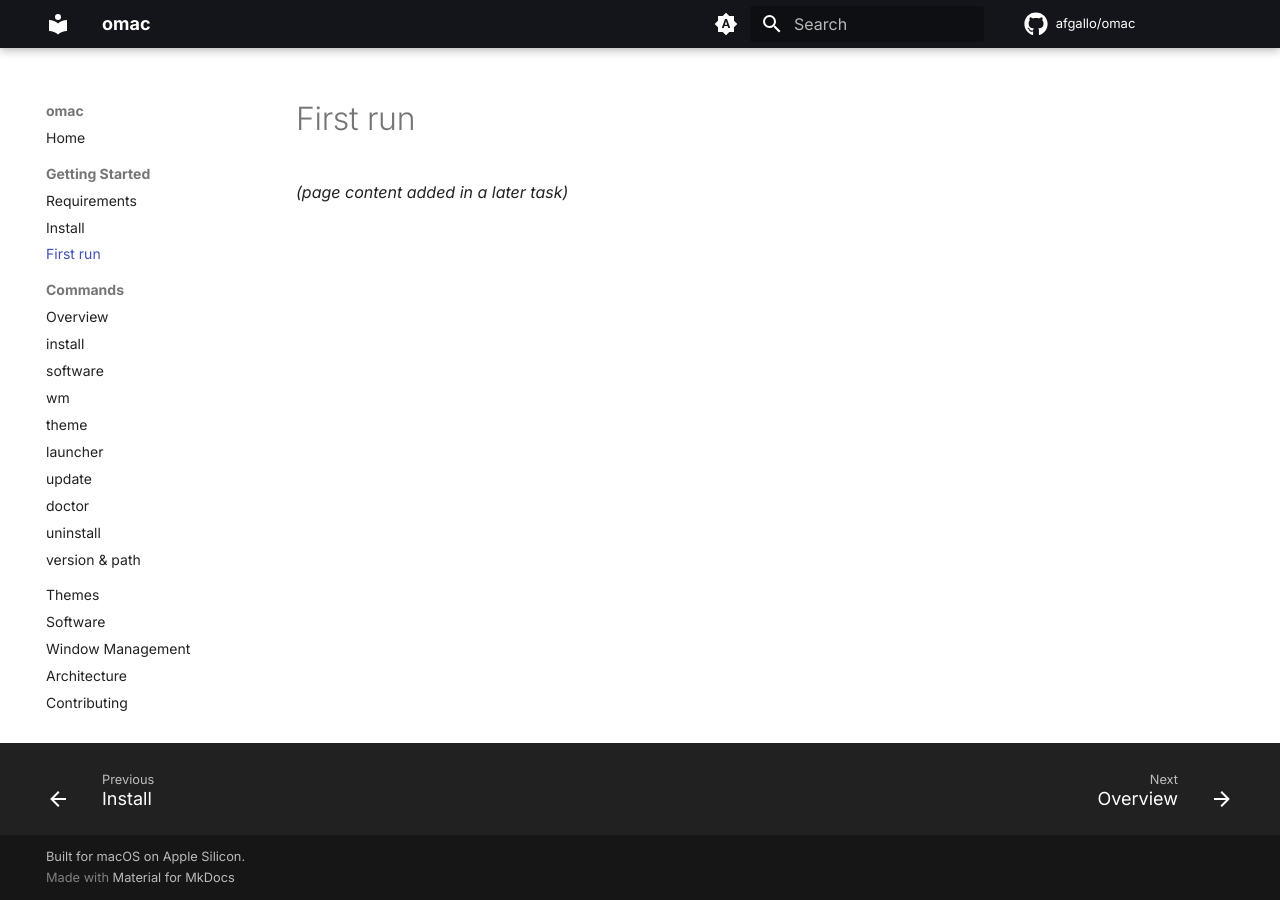
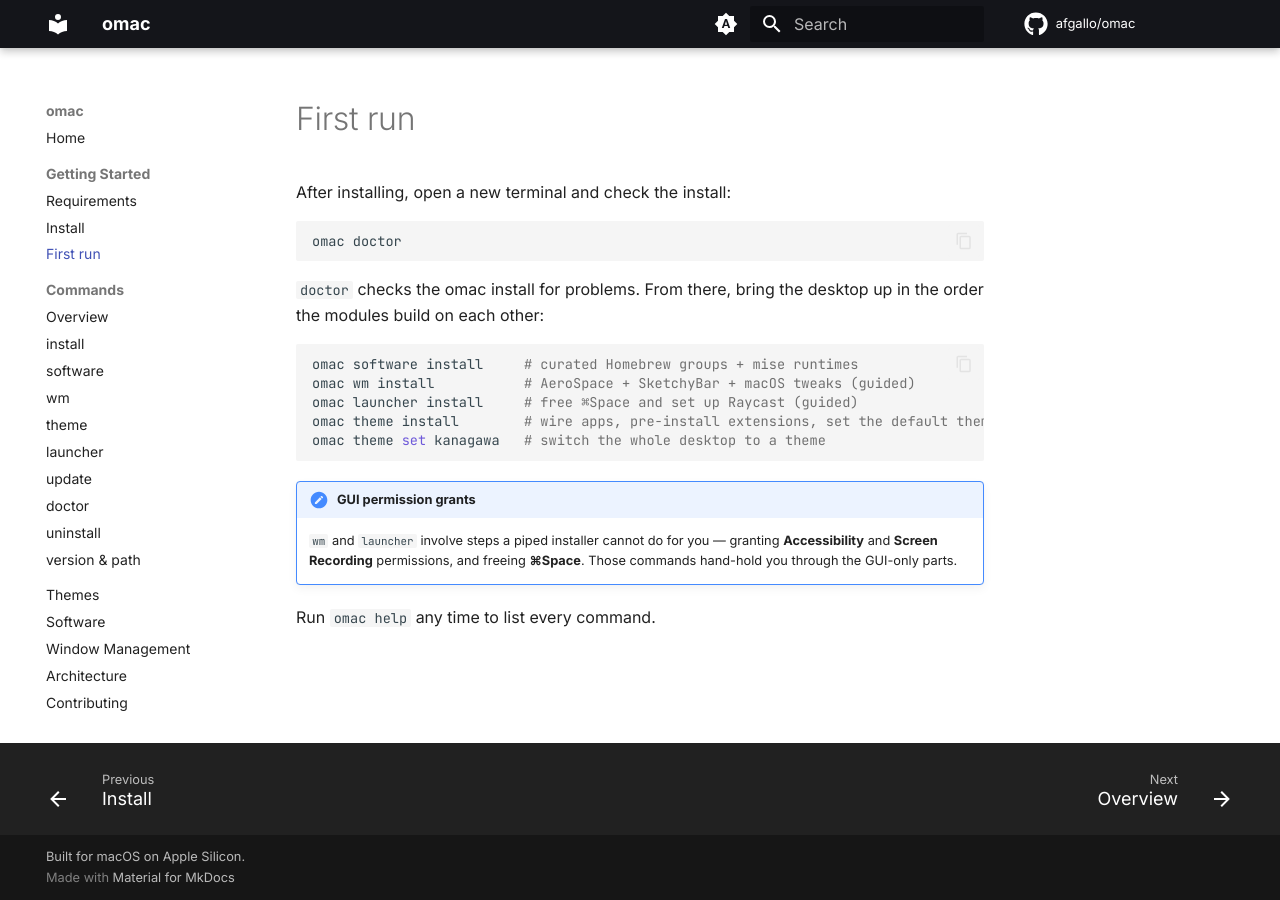
Before and after one commit to afgallo/omac, an MkDocs documentation site: the page built from docs/getting-started/first-run.md, in a window 1280 px wide. Built offline with MkDocs 1.6.1 and Material for MkDocs 9.7.7, drawn with Linux system fonts in a browser that asks for light colours; comment, search, counter and statistics services are not loaded.

Commit message:
docs(site): getting started (requirements, install, first run)

````diff
--- a/docs/getting-started/first-run.md
+++ b/docs/getting-started/first-run.md
@@ -1,3 +1,25 @@
 # First run
 
-*(page content added in a later task)*
+After installing, open a new terminal and check the install:
+
+```bash
+omac doctor
+```
+
+`doctor` checks the omac install for problems. From there, bring the desktop up in the order the
+modules build on each other:
+
+```bash
+omac software install     # curated Homebrew groups + mise runtimes
+omac wm install           # AeroSpace + SketchyBar + macOS tweaks (guided)
+omac launcher install     # free ⌘Space and set up Raycast (guided)
+omac theme install        # wire apps, pre-install extensions, set the default theme
+omac theme set kanagawa   # switch the whole desktop to a theme
+```
+
+!!! note "GUI permission grants"
+    `wm` and `launcher` involve steps a piped installer cannot do for you — granting
+    **Accessibility** and **Screen Recording** permissions, and freeing **⌘Space**. Those
+    commands hand-hold you through the GUI-only parts.
+
+Run `omac help` any time to list every command.
````
Also changed, not shown: docs/getting-started/install.md (+25 -1 lines), docs/getting-started/requirements.md (+16 -1 lines).
